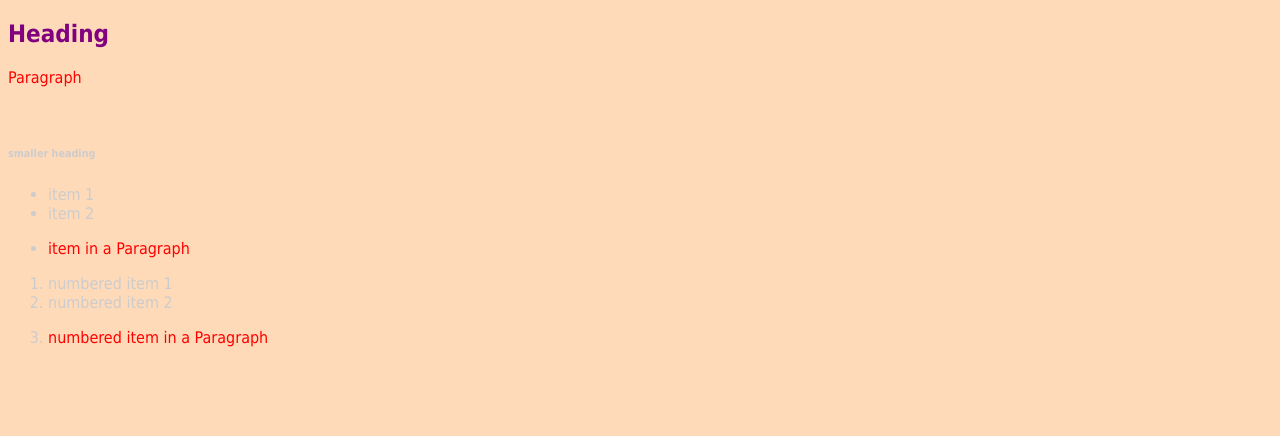
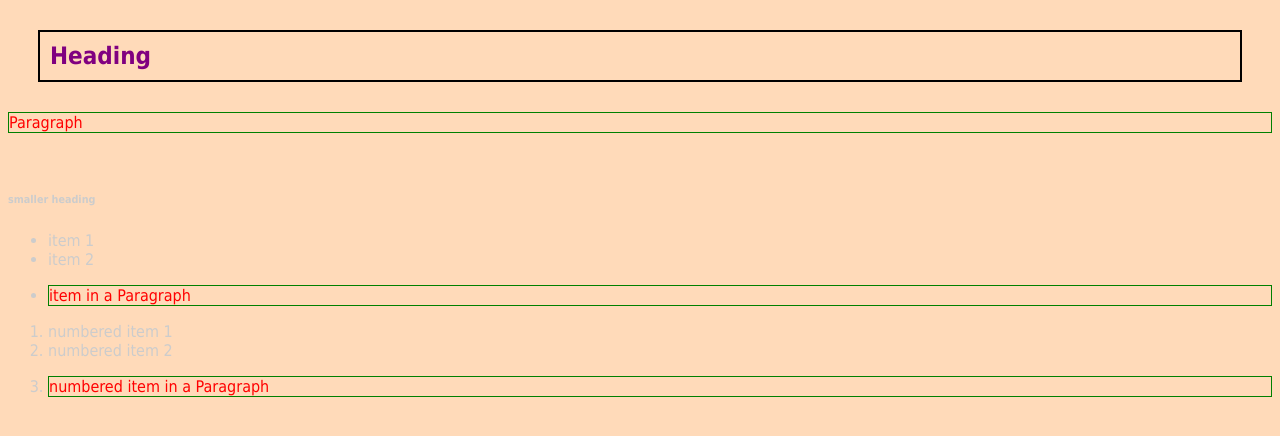
Before and after one commit to VogonPoetries/MyWeb, a plain HTML site: page index.html in a window 1280 px wide. Drawn offline with Linux system fonts and the light colour scheme.

Commit message:
Update style.css

```diff
--- a/style.css
+++ b/style.css
@@ -8,9 +8,13 @@ body
 h1
 {
   color: purple;
+  border: 2px solid black;
+  padding: 10px;
+  margin: 30px;
 }
 
 p
 {
   color: red;
+  border: 1px solid green;
 }
```
